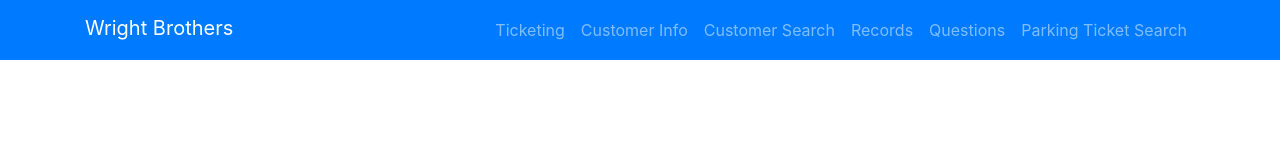
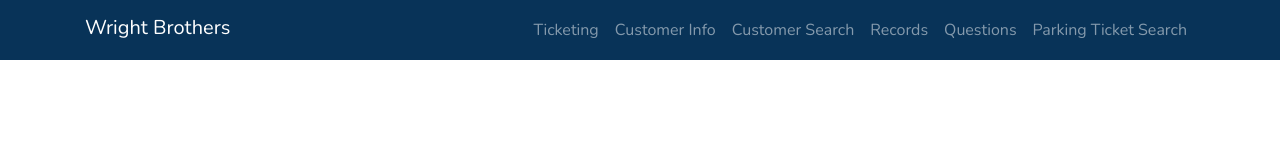
Before and after one commit to CrypticSquirrel/Airport-Shuttle-App, a website: page docs/pages/cust-info.html in a window 1280 px wide. Drawn offline with nearby package versions, Linux system fonts and the light colour scheme; the site is published under a folder, as on GitHub Pages, so addresses that start at the root find nothing.

Commit message:
fix links
why did i make the same mistake as last projectr

```diff
--- a/docs/pages/cust-info.html
+++ b/docs/pages/cust-info.html
@@ -13,13 +13,13 @@
             href="//cdnjs.cloudflare.com/ajax/libs/ionicons/3.0.0/css/ionicons.css"
             rel="stylesheet"
         />
-        <link rel="stylesheet" href="/docs/styles/theme.min.css" />
-        <link rel="stylesheet" href="/docs/styles/index.css" />
+        <link rel="stylesheet" href="../styles/theme.min.css" />
+        <link rel="stylesheet" href="../styles/index.css" />
     </head>
     <body data-spy="scroll" data-target="#navbar1" data-offset="60">
         <nav class="navbar fixed-top navbar-expand-lg navbar-dark bg-primary" id="navbar1">
             <div class="container">
-                <a class="navbar-brand mr-1 mb-1 mt-0" href="/docs/index.html">Wright Brothers</a>
+                <a class="navbar-brand mr-1 mb-1 mt-0" href="../index.html">Wright Brothers</a>
                 <div class="navbar-collapse collapse justify-content-center" id="collapsingNavbar">
                     <ul class="navbar-nav ml-auto">
                         <li class="nav-item">
```
Also changed, not shown: docs/pages/cust-search.html (+3 -3 lines), docs/pages/questions.html (+3 -3 lines), docs/pages/records.html (+3 -3 lines), docs/pages/ticket-search.html (+3 -3 lines), docs/pages/ticketing.html (+3 -3 lines).
